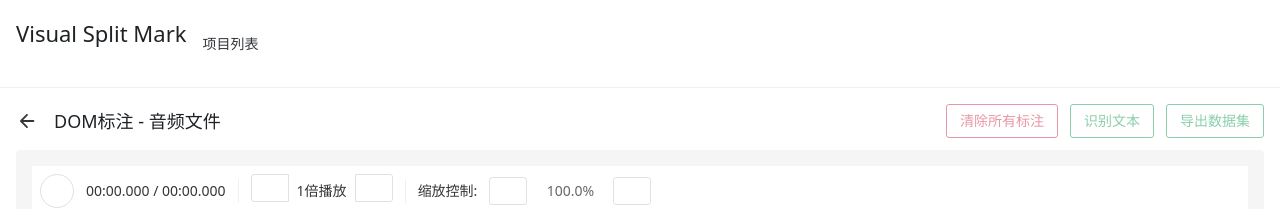
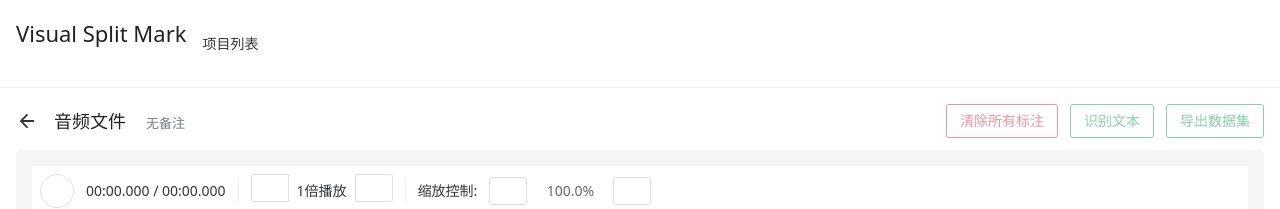
Before and after one commit to Zhenyi-Wang/visual-split-mark, a Nuxt app: page /project-dom-annotation/1/1 in a window 1280 px wide. Shown: the top 209 px of the page. Built offline with nearby package versions, Linux system fonts and the light colour scheme; no server answers; some icons are missing.

Commit message:
feat: 标注页面增加备注修改功能；音频载入时对比时长并更新到json

```diff
--- a/pages/project-dom-annotation/[projectId]/[audioId]/index.vue
+++ b/pages/project-dom-annotation/[projectId]/[audioId]/index.vue
@@ -5,7 +5,15 @@
       <n-page-header @back="handleBack">
         <template #title>
           <n-space align="center">
-            <span>DOM标注 - {{ currentAudioFile?.originalName || '音频文件' }}</span>
+            <span>{{ currentAudioFile?.originalName || '音频文件' }}</span>
+            <n-text
+              class="note-text"
+              :depth="3"
+              style="font-size: 13px; cursor: pointer"
+              @click="handleEditNote"
+            >
+              {{ currentAudioFile?.note || '无备注' }}
+            </n-text>
           </n-space>
         </template>
         <template #extra>
@@ -352,6 +360,22 @@
     </template>
   </n-modal>
 
+  <!-- 添加备注编辑对话框 -->
+  <n-modal v-model:show="showNoteModal" preset="dialog" title="编辑备注">
+    <n-input
+      v-model:value="noteText"
+      type="textarea"
+      placeholder="请输入备注"
+      :autosize="{ minRows: 3, maxRows: 5 }"
+    />
+    <template #action>
+      <n-space>
+        <n-button @click="showNoteModal = false">取消</n-button>
+        <n-button type="primary" @click="handleSaveNote">保存</n-button>
+      </n-space>
+    </template>
+  </n-modal>
+
 </template>
 
 <script setup lang="ts">
@@ -528,6 +552,33 @@
 // 添加清除所有标注的处理函数
 const handleClearAll = () => {
   showClearAllModal.value = true
+}
+
+// 添加备注相关的状态
+const showNoteModal = ref(false)
+const noteText = ref('')
+
+// 添加编辑备注的处理函数
+const handleEditNote = () => {
+  noteText.value = currentAudioFile.value?.note || ''
+  showNoteModal.value = true
+}
+
+// 添加保存备注的处理函数
+const handleSaveNote = async () => {
+  if (!currentAudioFile.value) return
+
+  try {
+    await projectStore.updateAudioFile({
+      ...currentAudioFile.value,
+      note: noteText.value,
+      updatedAt: new Date(),
+    })
+    showNoteModal.value = false
+    message.success('备注已更新')
+  } catch (error) {
+    message.error('更新备注失败')
+  }
 }
 
 const { transcribe } = useWhisper()
@@ -773,8 +824,26 @@
       if (audioFile.duration !== audioPlayer.duration.value) {
         console.warn(`实际音频时长${audioPlayer.duration.value}秒与项目中的时长${audioFile.duration}秒不一致，音频id:${audioFile.id}`)
         console.warn(`更新项目中的音频时长`)
+
+        // 更新本地变量中的时长
+        audioFile.duration = audioPlayer.duration.value
+
+        // 将更新后的音频文件信息保存到持久化存储中
+        try {
+          await projectStore.updateAudioFile({
+            ...audioFile,
+            duration: audioPlayer.duration.value,
+            updatedAt: new Date()
+          })
+          message.success('音频时长已更新')
+        } catch (error) {
+          console.error('更新音频时长失败:', error)
+          message.error('更新音频时长失败')
+        }
+      } else {
+        // 时长一致，不需要更新
+        audioFile.duration = audioPlayer.duration.value
       }
-      audioFile.duration = audioPlayer.duration.value
 
       // 缓存音频数据
       loadingStatus.value = '正在生成波形图...'
@@ -940,7 +1009,7 @@
 
 // 页面标题设置
 useHead({
-  title: computed(() => `DOM标注 - ${currentAudioFile.value?.originalName || '音频文件'} - Visual Split Mark`),
+  title: computed(() => `${currentAudioFile.value?.originalName || '音频文件'} - Visual Split Mark`),
 })
 </script>
 
@@ -1076,4 +1145,15 @@
 .no-select {
   user-select: none
 }
+
+.note-text {
+  position: relative;
+  padding: 2px 8px;
+  border-radius: 4px;
+  transition: background-color 0.2s;
+}
+
+.note-text:hover {
+  background-color: rgba(0, 0, 0, 0.05);
+}
 </style>
```
